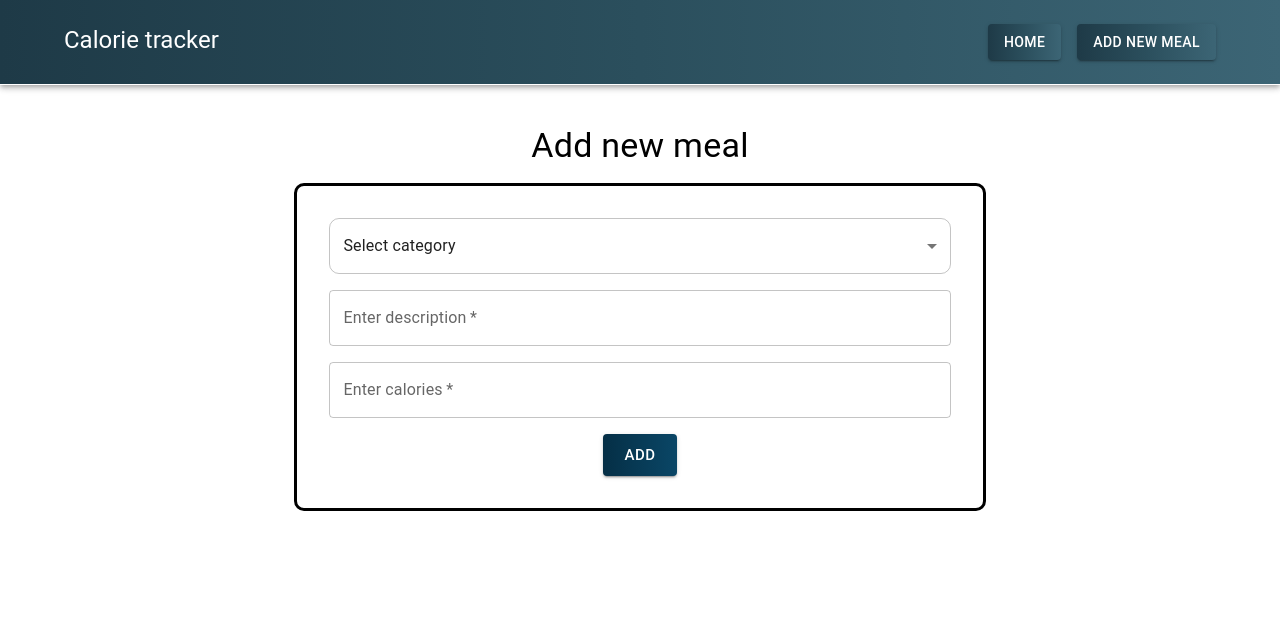
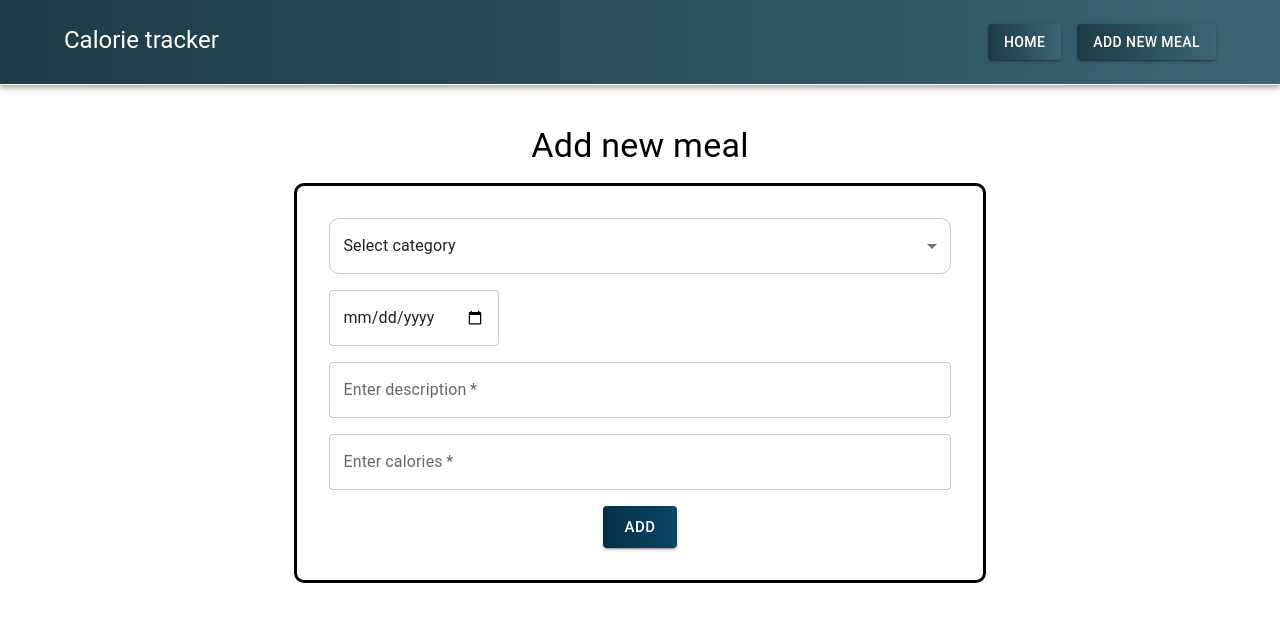
Before and after one commit to allmvna/hw-66, a React (Vite) app: page /new_meal in a window 1280 px wide. Shown: the top 622 px of the page. Built offline with nearby package versions, Linux system fonts and the light colour scheme.

Commit message:
Added sorting of meals by date

```diff
--- a/package.json
+++ b/package.json
@@ -18,8 +18,11 @@
     "@mui/icons-material": "^6.1.6",
     "@mui/material": "^6.1.6",
     "@mui/styled-engine-sc": "^6.1.6",
+    "@mui/x-date-pickers": "^7.22.1",
+    "@mui/x-date-pickers-pro": "^7.22.1",
     "axios": "^1.7.7",
     "bootstrap": "^5.3.3",
+    "date-fns": "^4.1.0",
     "prettier": "^3.3.3",
     "react": "^18.3.1",
     "react-dom": "^18.3.1",
--- a/src/components/TrackerForm/TrackerForm.tsx
+++ b/src/components/TrackerForm/TrackerForm.tsx
@@ -1,23 +1,16 @@
-import {
-  Button,
-  CircularProgress,
-  MenuItem,
-  Select,
-  SelectChangeEvent,
-  TextField,
-  Typography,
-} from "@mui/material";
+import {Button, CircularProgress, MenuItem, Select, SelectChangeEvent, TextField, Typography,} from "@mui/material";
 import Grid from "@mui/material/Grid2";
-import React, { useCallback, useEffect, useState } from "react";
+import React, {useCallback, useEffect, useState} from "react";
 import axiosAPI from "../../axiosAPI.ts";
-import { ITrackerAPI, ITrackerForm } from "../../types";
-import { useNavigate, useParams } from "react-router-dom";
+import {ITrackerAPI, ITrackerForm} from "../../types";
+import {useNavigate, useParams} from "react-router-dom";
 import Preloader from "../../UI/Preloader/Preloader.tsx";
 
 const initialState = {
   nameCategory: "",
   description: "",
   calories: 0,
+  date: "",
 };
 
 const TrackerForm = () => {
@@ -38,10 +31,12 @@ const TrackerForm = () => {
           nameCategory: response.data.nameCategory || "",
           description: response.data.description || "",
           calories: response.data.calories || 0,
+          date: response.data.date
         });
       }
+
     } catch (e) {
-      console.log(e);
+      console.error(e);
     } finally {
       setLoading(false);
     }
@@ -87,6 +82,7 @@ const TrackerForm = () => {
       setIsSubmitting(false);
     }
   };
+
 
   if (loading) {
     return <Preloader />;
@@ -135,6 +131,15 @@ const TrackerForm = () => {
               <MenuItem value="Dinner">Dinner</MenuItem>
             </Select>
           </Grid>
+            <Grid size={12}>
+                <TextField
+                    type="date"
+                    name="date"
+                    value={form.date}
+                    onChange={onChangeField}
+                    required
+                />
+            </Grid>
           <Grid size={12}>
             <TextField
               sx={{
--- a/src/containers/MealList/MealList.tsx
+++ b/src/containers/MealList/MealList.tsx
@@ -26,8 +26,7 @@ const MealList = () => {
   const fetchData = useCallback(async () => {
     setLoading(true);
     try {
-      const response: { data: ITrackerAPI } =
-        await axiosAPI<ITrackerAPI>("meal.json");
+      const response: { data: ITrackerAPI } = await axiosAPI.get("meal.json?orderBy/date");
 
       if (response.data) {
         const mealFromAPI = Object.keys(response.data).map((mealId) => {
@@ -35,7 +34,9 @@ const MealList = () => {
             ...response.data[mealId],
             id: mealId,
           };
-        });
+        })
+      .sort((a, b) => new Date(b.date).getTime() - new Date(a.date).getTime());
+
         setMeals(mealFromAPI);
 
         const totalCalories: number = mealFromAPI.reduce(
@@ -107,6 +108,12 @@ const MealList = () => {
               >
                 <CardContent sx={{ flexGrow: 1 }}>
                   <Typography
+                      gutterBottom
+                      sx={{ fontSize: 14, textAlign: 'center'}}
+                  >
+                    {meal.date}
+                  </Typography>
+                  <Typography
                     gutterBottom
                     sx={{ fontSize: 18, color: "secondary" }}
                   >
--- a/src/types.d.ts
+++ b/src/types.d.ts
@@ -2,6 +2,7 @@ export interface ITrackerForm {
   nameCategory: string;
   description: string;
   calories: number;
+  date: string;
 }
 
 export interface ITracker {
@@ -9,6 +10,7 @@ export interface ITracker {
   nameCategory: string;
   description: string;
   calories: number;
+  date: string;
 }
 
 export interface ITrackerAPI {
@@ -16,4 +18,5 @@ export interface ITrackerAPI {
   nameCategory: string;
   description: string;
   calories: number;
+  date: string;
 }
```
Also changed, not shown: 1 other file (tests, documents, lock files or other folders).
